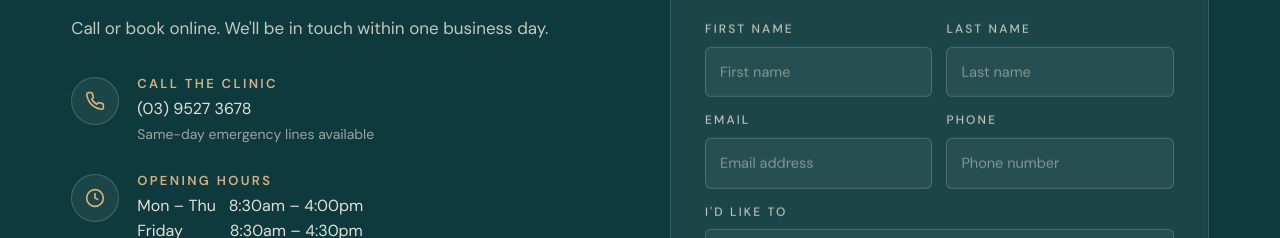
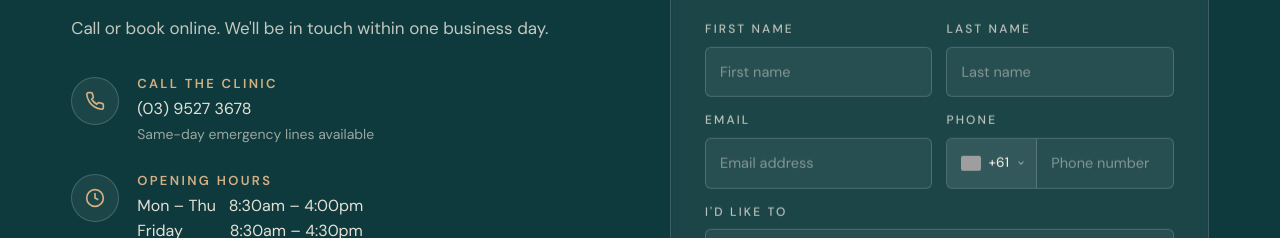
Before and after one commit to farhanj21/eskd-clinic, a Next.js app: page / in a window 1280 px wide. Shown: the part 9120-9358 px from the top of the page. Built offline with nearby package versions, Linux system fonts and the light colour scheme; grey boxes are pictures that could not be loaded.

Commit message:
contact section fix

```diff
--- a/app/globals.css
+++ b/app/globals.css
@@ -1047,6 +1047,59 @@ section.section{
   background:rgba(255,255,255,.08);
 }
 .field textarea{min-height:110px;resize:vertical;}
+
+/* Phone field — flag selector + number as one unified visual field */
+.phone-wrap{
+  display:flex;align-items:stretch;
+  background:rgba(255,255,255,.05);
+  border:1px solid rgba(255,255,255,.18);
+  border-radius:var(--radius-sm);
+  transition:border-color .2s,background .2s;
+  position:relative;
+}
+.phone-wrap:focus-within{border-color:var(--gold-soft);background:rgba(255,255,255,.08);}
+.phone-country{position:relative;flex-shrink:0;}
+.phone-country-btn{
+  display:inline-flex;align-items:center;gap:7px;
+  height:100%;padding:0 10px 0 14px;
+  background:rgba(255,255,255,.06);
+  border:none;border-right:1px solid rgba(255,255,255,.18);
+  border-radius:var(--radius-sm) 0 0 var(--radius-sm);
+  color:var(--cream-50);font:inherit;font-size:13.5px;
+  cursor:pointer;white-space:nowrap;transition:background .2s;
+}
+.phone-country-btn:hover{background:rgba(255,255,255,.12);}
+.phone-flag{display:block;width:20px;height:15px;object-fit:cover;border-radius:2px;flex-shrink:0;}
+.phone-code-text{font-size:13.5px;letter-spacing:.02em;}
+.phone-country-btn svg{opacity:.55;flex-shrink:0;}
+.phone-dropdown{
+  position:absolute;top:calc(100% + 4px);left:0;
+  min-width:220px;
+  background:var(--teal-800);
+  border:1px solid rgba(246,239,227,.18);
+  border-radius:var(--radius-md);
+  box-shadow:var(--shadow-md);
+  z-index:200;list-style:none;margin:0;padding:6px;
+  max-height:260px;overflow-y:auto;
+}
+.phone-option{
+  display:flex;align-items:center;gap:10px;
+  padding:9px 12px;border-radius:var(--radius-sm);
+  font-size:13.5px;color:rgba(246,239,227,.9);
+  cursor:pointer;transition:background .15s;
+}
+.phone-option:hover{background:rgba(255,255,255,.08);}
+.phone-option.active{background:rgba(184,137,90,.22);color:var(--gold-soft);}
+.phone-option-code{margin-left:auto;font-size:12px;opacity:.6;}
+.phone-wrap .phone-input{
+  flex:1;min-width:0;
+  background:transparent;border:none;
+  border-radius:0 var(--radius-sm) var(--radius-sm) 0;
+  color:var(--cream-50);padding:13px 14px;
+  font:inherit;font-size:14.5px;outline:none;
+}
+.phone-wrap .phone-input::placeholder{color:rgba(246,239,227,.45);}
+.phone-wrap .phone-input:focus{background:transparent;border:none;}
 .form-radios{display:flex;gap:10px;flex-wrap:wrap;}
 .form-radios label{
   flex:1;min-width:120px;
--- a/components/ContactSection.tsx
+++ b/components/ContactSection.tsx
@@ -1,9 +1,27 @@
 'use client'
 
-import { useState } from 'react'
+import { useState, useRef, useEffect } from 'react'
+
+const countries = [
+  { iso: 'au', code: '+61', name: 'Australia' },
+  { iso: 'nz', code: '+64', name: 'New Zealand' },
+]
 
 export default function ContactSection() {
   const [submitted, setSubmitted] = useState(false)
+  const [countryOpen, setCountryOpen] = useState(false)
+  const [selected, setSelected] = useState(countries[0])
+  const countryRef = useRef<HTMLDivElement>(null)
+
+  useEffect(() => {
+    function handleClick(e: MouseEvent) {
+      if (countryRef.current && !countryRef.current.contains(e.target as Node)) {
+        setCountryOpen(false)
+      }
+    }
+    document.addEventListener('mousedown', handleClick)
+    return () => document.removeEventListener('mousedown', handleClick)
+  }, [])
 
   function handleSubmit(e: React.FormEvent<HTMLFormElement>) {
     e.preventDefault()
@@ -127,7 +145,58 @@ export default function ContactSection() {
               </div>
               <div className="field">
                 <label htmlFor="f-phone">Phone</label>
-                <input type="tel" id="f-phone" placeholder="Phone number" required />
+                <div className="phone-wrap">
+                  {/* Country selector */}
+                  <div className="phone-country" ref={countryRef}>
+                    <button
+                      type="button"
+                      className="phone-country-btn"
+                      aria-haspopup="listbox"
+                      aria-expanded={countryOpen}
+                      onClick={() => setCountryOpen(o => !o)}
+                    >
+                      <img
+                        src={`https://flagcdn.com/20x15/${selected.iso}.png`}
+                        width="20" height="15"
+                        alt={selected.name}
+                        className="phone-flag"
+                      />
+                      <span className="phone-code-text">{selected.code}</span>
+                      <svg width="10" height="10" viewBox="0 0 24 24" fill="none" stroke="currentColor" strokeWidth="2.5">
+                        <polyline points="6 9 12 15 18 9" />
+                      </svg>
+                    </button>
+                    {countryOpen && (
+                      <ul className="phone-dropdown" role="listbox">
+                        {countries.map(c => (
+                          <li
+                            key={c.code}
+                            role="option"
+                            aria-selected={c.code === selected.code}
+                            className={`phone-option${c.code === selected.code ? ' active' : ''}`}
+                            onClick={() => { setSelected(c); setCountryOpen(false) }}
+                          >
+                            <img
+                              src={`https://flagcdn.com/20x15/${c.iso}.png`}
+                              width="20" height="15"
+                              alt={c.name}
+                            />
+                            <span>{c.name}</span>
+                            <span className="phone-option-code">{c.code}</span>
+                          </li>
+                        ))}
+                      </ul>
+                    )}
+                  </div>
+                  {/* Number input — shares the same visual field */}
+                  <input
+                    className="phone-input"
+                    type="tel"
+                    id="f-phone"
+                    placeholder="Phone number"
+                    required
+                  />
+                </div>
               </div>
             </div>
             <div className="form-row single">
```
